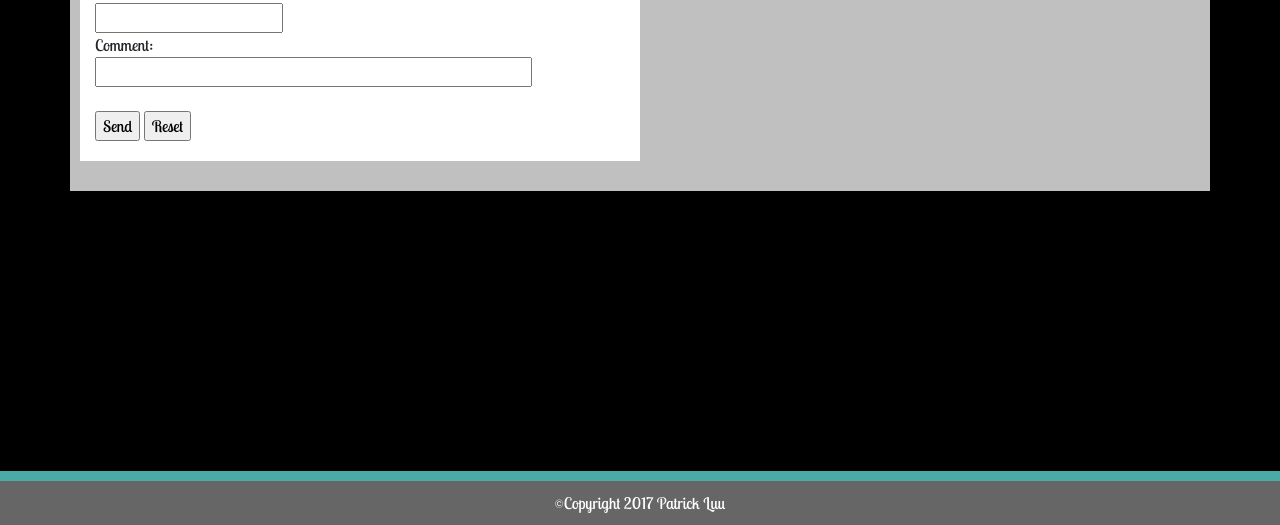
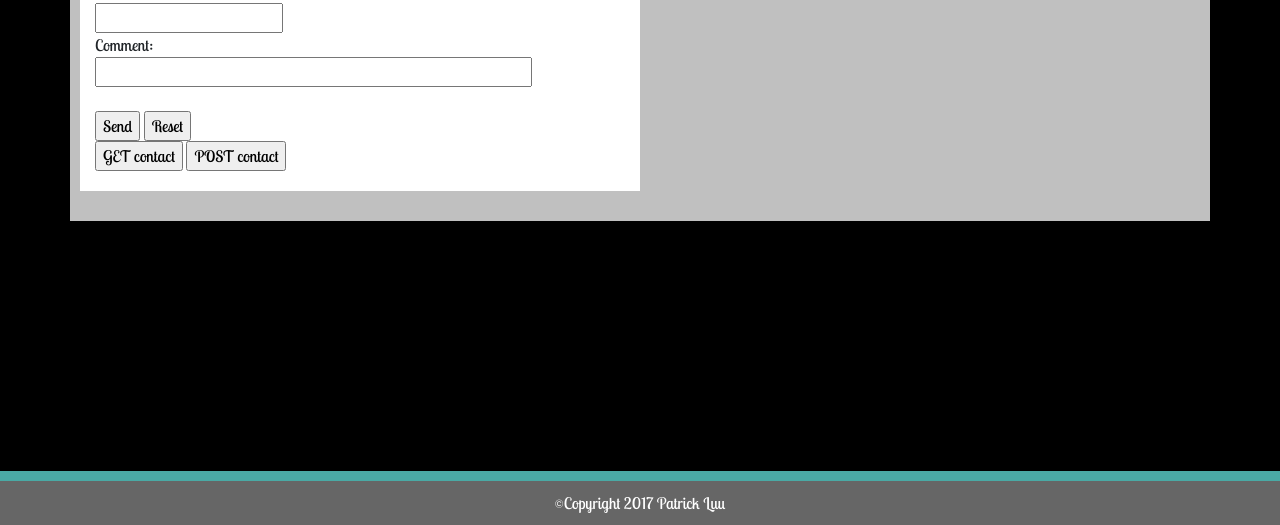
Before and after one commit to patluu66/Bootstrap-Portfolio, a plain HTML site: page contact.html in a window 1280 px wide. Shown: the part 275-800 px from the top of the page. Drawn offline with nearby package versions, Linux system fonts and the light colour scheme.

Commit message:
Update contact.html
add get and post contact

```diff
--- a/contact.html
+++ b/contact.html
@@ -13,6 +13,54 @@
 
     <link rel="stylesheet" type="text/css" href="assets/css/style.css">
 
+    <script>
+      function postContact() {
+        alert("Hello! I am an alert box!!");
+
+        let xhr = new XMLHttpRequest();
+        xhr.open("POST", "http://localhost:9090/jpa/contact");
+
+        xhr.setRequestHeader("Accept", "application/json");
+        xhr.setRequestHeader("Content-Type", "application/json");
+        xhr.setRequestHeader("Access-Control-Allow-Origin", "*");
+
+        xhr.onload = () => console.log(xhr.responseText);
+
+        let data = `{
+          "id": null,
+          "name": "Test from static page",
+          "address": "Home page Testing",
+          "dateStamp": "2022-07-03",
+          "email": "Elon@Tesla.com",
+          "phone": "(510) 654-7888",
+          "message": "I like you website",
+          "phoneBackup": -5156
+        }`;
+
+        xhr.send(data);
+      }
+
+
+      function getContact() {
+        var xhr = new XMLHttpRequest();
+
+        xhr.onreadystatechange = function () {
+            if (this.readyState != 4) return;
+
+            if (this.status == 200) {
+                var data = JSON.parse(this.responseText);
+                console.log(data);
+            }
+
+            // end of state change: it can be after some time (async)
+        };
+
+        xhr.open('GET', 'http://localhost:9090/contacts', true);
+        xhr.setRequestHeader("Access-Control-Allow-Origin", "*");
+        xhr.send();
+      }
+
+    </script>
 
   </head>
   <body>
@@ -83,6 +131,8 @@
             <input type="reset" value="Reset">
           </form>
 
+          <button onclick="getContact()">GET contact</button>
+          <button onclick="postContact()">POST contact</button>
 
 
 
```
